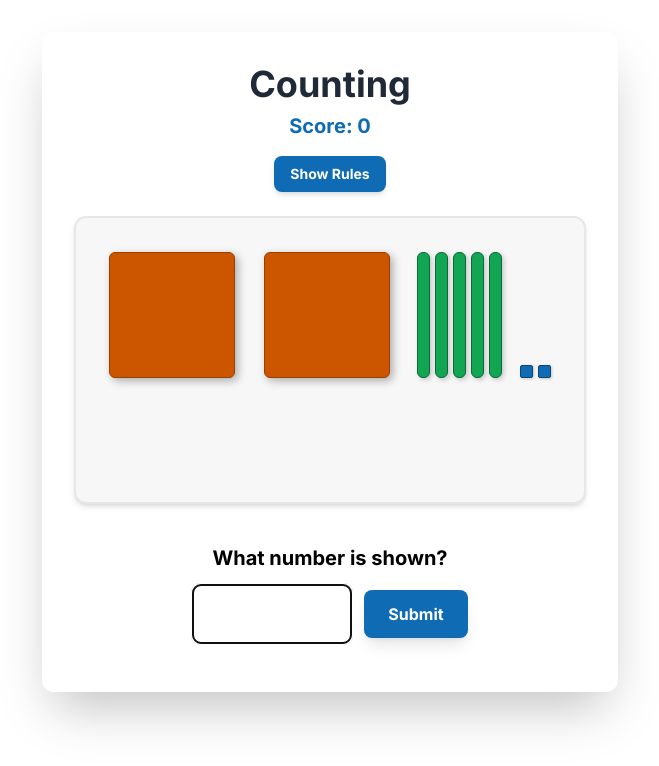
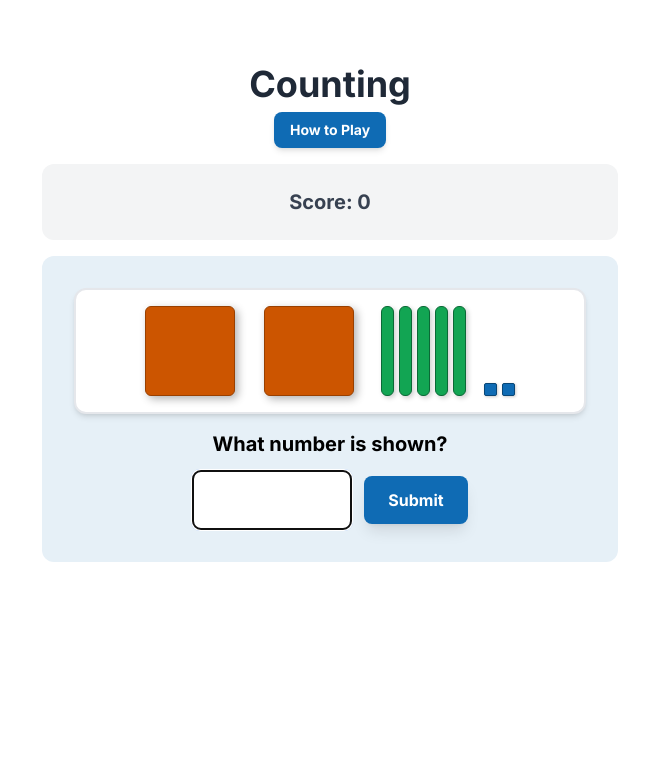
Before and after one commit to miketieden/counting, a plain HTML site: page index.html in a window 1280 px wide. Shown: the whole page, without its empty margins (310-969 px from the left). Drawn offline with nearby package versions, Linux system fonts and the light colour scheme.

Commit message:
modified:   index.html

```diff
--- a/index.html
+++ b/index.html
@@ -54,7 +54,7 @@
         /* Tens Blocks (Stacks) - Green: #12a553 (10 units) */
         .ten-block {
             width: 0.7em;
-            height: 7em; /* 10 * 0.7em */
+            height: 5em;
             background-color: #12a553;
             box-shadow: 2px 2px 5px rgba(0, 0, 0, 0.2);
             border: 1px solid #0a6936;
@@ -62,8 +62,8 @@
 
         /* Hundreds Block (Plates) - Burnt Orange: #cc5500 (100 units) */
         .hundred-block {
-            width: 7em;  /* 10 * 0.7em */
-            height: 7em; /* 10 * 0.7em */
+            width: 5em;
+            height: 5em;
             background-color: #cc5500;
             box-shadow: 3px 3px 8px rgba(0, 0, 0, 0.3);
             border: 1px solid #994000;
@@ -77,23 +77,27 @@
             margin-right: 1.0em;
         }
 
+        /* Ones Wrapper needs to wrap blocks, keeping the blocks at the bottom of the card */
         .ones-wrapper {
             display: flex;
             flex-wrap: wrap;
             gap: 0.3em;
+            /* Adjust max-width slightly if needed, but 5em is fine */
             max-width: 5em;
+            align-content: flex-end; /* This ensures the blocks sit at the bottom */
         }
 
         /* Single Card Display */
         #single-card-display {
-            min-height: 200px; /* Ensure sufficient vertical space */
-            aspect-ratio: 16 / 9; /* Make the display area wider for better block visualization */
-            background-color: #f7f7f7;
+            /* min-height changed to 5em, making it fluid but ensuring enough vertical space for the tallest blocks */
+            min-height: 5em;
+            /* Card background is white */
+            background-color: white;
         }
 
         /* Utility to make the blocks render neatly inside the display */
         .block-display {
-            min-height: 8em;
+            min-height: 5em; /* Adjusted to match the new block height */
             align-items: flex-end;
             display: flex;
             justify-content: center;
@@ -105,6 +109,7 @@
         .text-main-blue {
             color: #0f6bb4 !important;
         }
+        /* Confirmed: Text color is the same as the ten-block color: #12a553 */
         .text-main-green {
             color: #12a553 !important;
         }
@@ -120,73 +125,78 @@
             background-color: #0a4f77;
         }
 
-        /* Problem Area Background */
-        .bg-light-blue-area {
-            background-color: #e6f0f7;
+        /* Success/Error Feedback */
+        /* Updated to use the green block color #12a553 */
+        .text-feedback-green {
+            color: #12a553;
         }
-
-        /* Success/Error Feedback */
-        .text-feedback-green {
-            color: #10b981;
-        }
+        /* Red is confirmed to be #d0021b */
         .text-feedback-red {
-            color: #d0021b; /* UPDATED to the specified color */
+            color: #d0021b;
         }
     </style>
 </head>
 <body class="min-h-screen flex items-start justify-center p-4 sm:p-8">
-    <div id="game-container" class="w-full max-w-xl bg-white rounded-xl shadow-2xl p-6 sm:p-8">
+    <!-- Main container has a white background and no external shadow -->
+    <div id="game-container" class="w-full max-w-xl bg-white rounded-xl">
 
-        <!-- Header, Score, and Rules Button -->
-        <div class="text-center mb-6">
+        <!-- 1. Title and How to Play Button (on white background) -->
+        <div class="text-center pt-6 px-6 sm:pt-8 sm:px-8">
             <h1 class="text-4xl font-bold text-gray-800 mb-2">Counting</h1>
-
-            <div id="score-display" class="mt-2 text-xl font-semibold text-main-blue">Score: 0</div>
-
-            <button id="show-rules-button" class="mt-4 text-sm font-semibold text-white py-2 px-4 rounded-lg shadow-md transition duration-150 bg-main-blue">
-                Show Rules
+            <button id="show-rules-button" class="text-sm font-semibold text-white py-2 px-4 rounded-lg shadow-md transition duration-150 bg-main-blue mb-4">
+                How to Play
             </button>
         </div>
 
-        <!-- Block Display Area -->
-        <div id="single-card-display" class="p-4 rounded-xl shadow-md border-2 border-gray-200 mb-6">
+        <!-- 2. Score Bar (Gray Background: #f3f4f5). NOW ROUNDED and full width to match playing area -->
+        <!-- Removed mx-6 and updated padding to p-6 for alignment -->
+        <div class="bg-[#f3f4f5] p-6 text-center rounded-xl">
+            <div id="score-display" class="text-xl font-semibold text-gray-700">Score: 0</div>
+        </div>
+
+        <!-- 3. Pale Blue Playing Area: #e6f0f7. Added margin and padding/rounding adjusted. -->
+        <!-- The mt-4 margin creates the white gap -->
+        <div class="bg-[#e6f0f7] p-6 sm:p-8 rounded-xl mt-4">
+
+            <!-- Block Display Area (background is white) -->
+            <!-- UPDATED: Changing pb-3 to pb-4 for larger bottom padding (16px) -->
+            <div id="single-card-display" class="px-4 pt-4 pb-4 rounded-xl shadow-md border-2 border-gray-200">
                 <!-- Blocks will be rendered here -->
             </div>
 
+            <!-- Status Message Area (MOVED BELOW CARD) -->
+            <div id="status-message" class="text-center text-xl font-semibold min-h-[1.5rem] mt-4 mb-3">What number is shown?</div>
+
             <!-- Input Area and Check Button -->
-        <div class="text-center p-4">
-            <!-- Status Message Area (Moved above the input) -->
-            <div id="status-message" class="text-xl font-semibold min-h-[1.5rem] mb-3">What number is shown?</div>
-
+            <div class="text-center">
                 <div class="flex flex-col sm:flex-row justify-center items-center space-y-3 sm:space-y-0 sm:space-x-3">
-                <!-- Input is now blank (placeholder handles prompt) -->
                     <input type="number" id="user-input" placeholder="" class="p-3 border-2 border-gray-300 rounded-lg text-center text-2xl font-bold w-full sm:w-40 focus:border-main-blue focus:ring-1 focus:ring-main-blue" min="0" max="299">
-                <!-- Button text changed to "Submit" -->
                     <button id="check-button" class="bg-main-blue text-white font-bold py-3 px-6 rounded-lg shadow-lg transition duration-200 w-full sm:w-auto">
                         Submit
                     </button>
                 </div>
             </div>
+        </div>
 
-        <!-- Rules Modal -->
+        <!-- Rules Modal (kept outside the flow) -->
         <div id="rules-modal" class="fixed inset-0 bg-black bg-opacity-50 flex items-center justify-center hidden z-50">
             <div class="bg-white p-8 rounded-xl shadow-3xl w-full max-w-md transform transition-all duration-300 scale-95">
-                <h3 class="text-3xl font-bold text-main-blue mb-4 border-b pb-2">Game Rules</h3>
+                <h3 class="text-3xl font-bold text-main-blue mb-4 border-b pb-2">How to Play</h3>
                 <div class="text-gray-700 space-y-3 mb-6">
                     <p>The goal is to match the number shown by correctly counting the value of the colored blocks and entering the number.</p>
 
                     <p class="font-semibold text-lg">Block Values:</p>
-                    <!-- RULES confirmed to use consistent coloring classes -->
                     <ul class="list-none ml-0 space-y-2 text-left">
                         <li class="text-gray-700"><span class="font-bold text-burnt-orange">Orange Plates:</span> 100</li>
+                        <!-- This line uses text-main-green, which is #12a553 -->
                         <li class="text-gray-700"><span class="font-bold text-main-green">Green Stacks:</span> 10</li>
                         <li class="text-gray-700"><span class="font-bold text-main-blue">Blue Squares:</span> 1</li>
                     </ul>
 
                     <p class="pt-2">Keep guessing until you find the correct number!</p>
                 </div>
-                <button id="close-rules-button" class="bg-gray-300 hover:bg-gray-400 text-gray-800 font-bold py-2 px-6 rounded-lg transition duration-200">
-                    Close
+                <button id="close-rules-button" class="bg-main-blue hover:bg-main-blue/90 text-white font-bold py-2 px-6 rounded-lg transition duration-200">
+                    Got it!
                 </button>
             </div>
         </div>
@@ -207,7 +217,7 @@
         const scoreDisplayEl = document.getElementById('score-display');
         const userInput = document.getElementById('user-input');
         const checkButton = document.getElementById('check-button');
-        const statusMessageEl = document.getElementById('status-message'); // Now holds the prompt/status
+        const statusMessageEl = document.getElementById('status-message');
 
         // Rules Modal Elements
         const showRulesButton = document.getElementById('show-rules-button');
```
Lines whose indentation alone changed are shown as unchanged.
